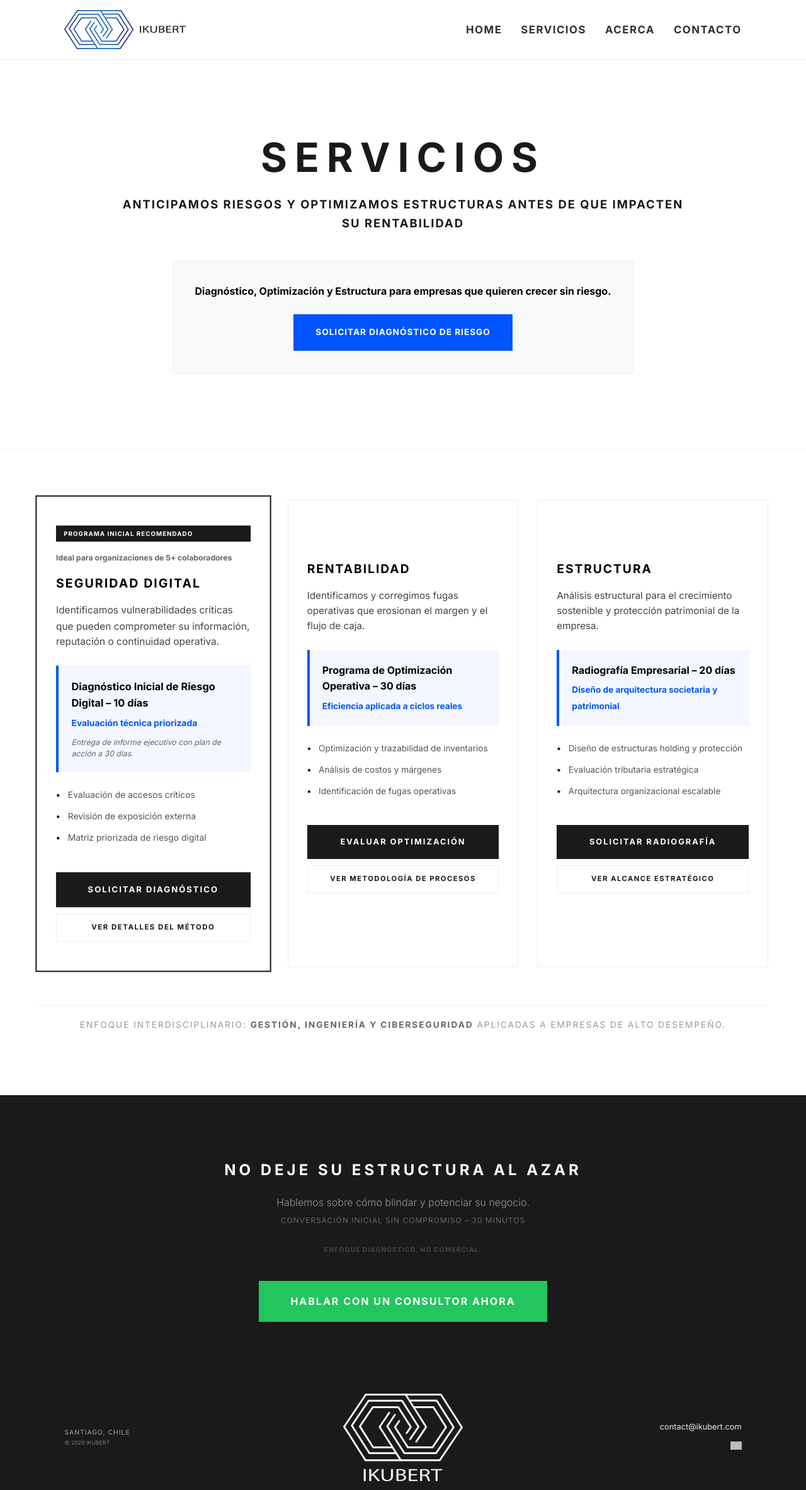
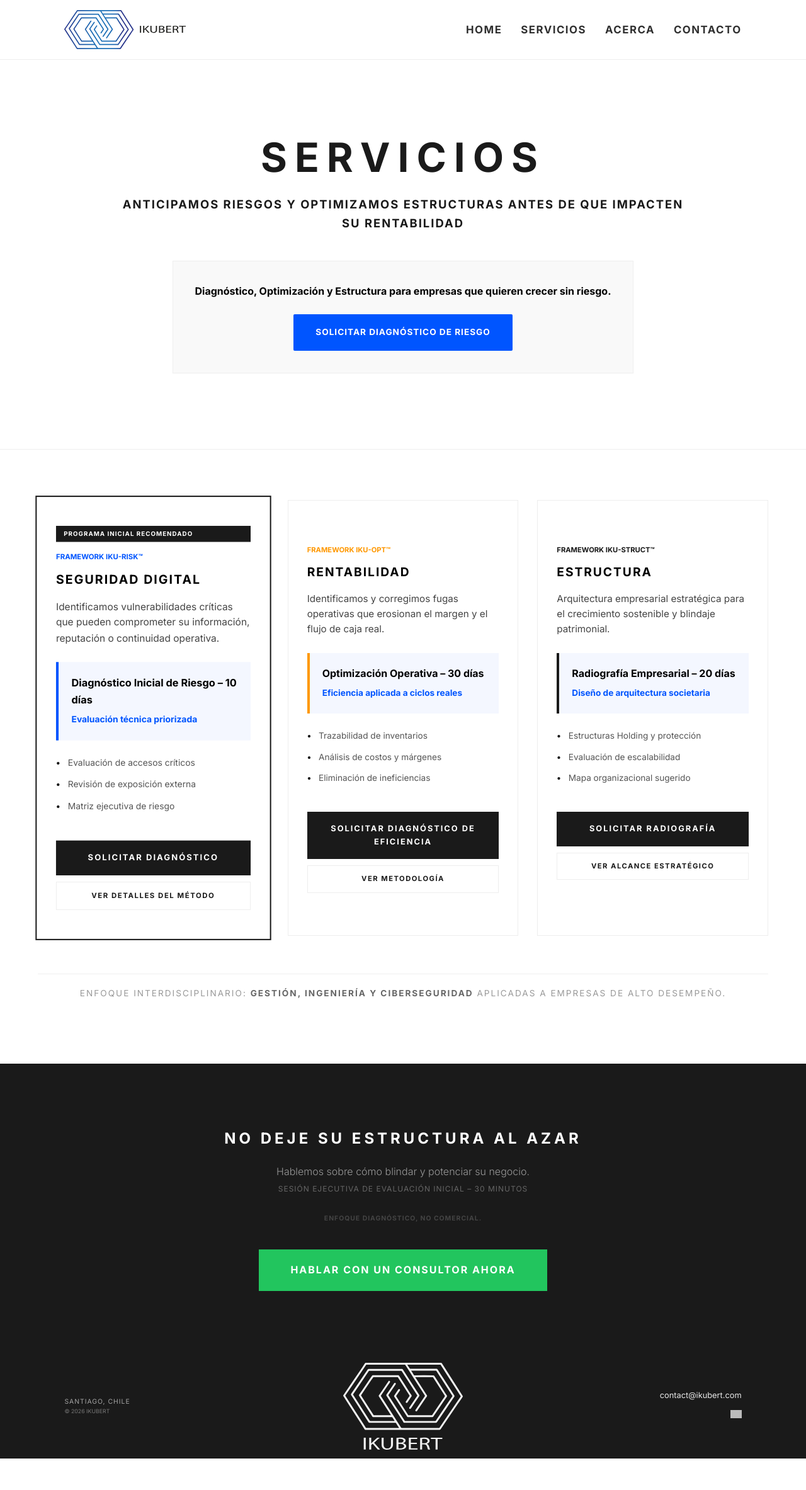
Before and after one commit to IKUBERT/ikubert.github.io, a Jekyll site: the page built from servicios.html, in a window 1280 px wide. Shown: the whole page at 63% size. Built offline with Jekyll 4.4.1, drawn with Linux system fonts in a browser that asks for light colours; after the commit the page ends 2316 px from its top, so only the background shows below that; grey boxes are pictures that could not be loaded.

Commit message:
Refactor servicios.html with new styles and content
Removed old CSS styles and added new styles for service cards and buttons. Updated text content for better clarity and consistency.

```diff
--- a/servicios.html
+++ b/servicios.html
@@ -2,180 +2,6 @@
 layout: default
 title: Servicios | IKUBERT
 ---
-
-<style>
-    /* Estructura de Conversión Estratégica IKUBERT */
-    .service-line-card {
-        background: #fff;
-        border: 1px solid #eee;
-        padding: 45px 30px;
-        display: flex;
-        flex-direction: column;
-        height: 100%;
-        transition: 0.3s;
-        position: relative;
-    }
-
-    .service-line-card:hover {
-        border-color: #1a1a1a;
-        box-shadow: 0 15px 40px rgba(0,0,0,0.08);
-    }
-
-    /* Destaque para el Producto de Entrada (Riesgo) */
-    .featured-card {
-        border: 2px solid #1a1a1a;
-        transform: scale(1.02);
-        z-index: 2;
-    }
-
-    .priority-tag {
-        background: #1a1a1a;
-        color: #fff;
-        font-size: 0.6rem;
-        padding: 5px 12px;
-        font-weight: 800;
-        text-transform: uppercase;
-        letter-spacing: 1px;
-        display: inline-block;
-        margin-bottom: 15px;
-    }
-
-    .segment-filter {
-        font-size: 0.75rem;
-        color: #666;
-        font-weight: 600;
-        margin-bottom: 15px;
-        display: block;
-    }
-
-    .line-title {
-        text-transform: uppercase;
-        letter-spacing: 2px;
-        font-size: 1.2rem;
-        font-weight: 800;
-        margin-bottom: 15px;
-        color: #000;
-    }
-
-    .line-desc {
-        color: #444;
-        font-size: 0.95rem;
-        line-height: 1.6;
-        margin-bottom: 25px;
-        min-height: 65px;
-    }
-
-    /* Cajas Metodológicas */
-    .star-service-box {
-        background: #f4f7ff;
-        border-left: 4px solid #0055ff;
-        padding: 20px;
-        margin-bottom: 25px;
-    }
-
-    .star-name {
-        font-size: 1rem;
-        font-weight: 800;
-        color: #000;
-        display: block;
-        margin-bottom: 5px;
-    }
-
-    .star-promise {
-        font-size: 0.85rem;
-        color: #0055ff;
-        font-weight: 600;
-    }
-
-    .method-proof {
-        font-size: 0.75rem;
-        margin-top: 10px;
-        color: #666;
-        line-height: 1.4;
-        font-style: italic;
-    }
-
-    .benefit-list {
-        list-style: none;
-        padding: 0;
-        margin-bottom: 30px;
-    }
-
-    .benefit-item {
-        font-size: 0.85rem;
-        color: #555;
-        margin-bottom: 12px;
-        display: flex;
-        align-items: flex-start;
-    }
-
-    .benefit-item::before {
-        content: "•";
-        margin-right: 12px;
-        color: #1a1a1a;
-        font-weight: 900;
-    }
-
-    /* Botones de Acción */
-    .btn-action {
-        background: #1a1a1a;
-        color: #fff;
-        text-decoration: none;
-        padding: 16px;
-        text-align: center;
-        font-size: 0.8rem;
-        font-weight: 700;
-        text-transform: uppercase;
-        letter-spacing: 2px;
-        transition: 0.3s;
-        border: 1px solid #1a1a1a;
-    }
-
-    .btn-action:hover {
-        background: #fff;
-        color: #1a1a1a;
-    }
-
-    .btn-secondary {
-        background: #fff;
-        color: #1a1a1a; /* Restaurado a color de marca */
-        margin-top: 10px;
-        padding: 12px;
-        text-align: center;
-        text-decoration: none;
-        font-size: 0.7rem;
-        font-weight: 700;
-        text-transform: uppercase;
-        letter-spacing: 1.5px;
-        border: 1px solid #eee;
-        transition: 0.3s;
-    }
-
-    .btn-secondary:hover {
-        border-color: #1a1a1a;
-        background: #f9f9f9;
-    }
-
-    @media (max-width: 768px) {
-        .featured-card { transform: scale(1); border: 1px solid #eee; }
-        .hero-servicios { padding: 60px 15px !important; }
-        .hero-servicios h1 { font-size: 2.5rem !important; }
-        .grid-servicios { gap: 40px !important; }
-        .mobile-hide { display: none; }
-
-        .cta-box-hero {
-            padding: 25px 20px !important;
-            width: 100% !important;
-            box-sizing: border-box;
-        }
-
-        .btn-hero {
-            display: block !important;
-            width: 100% !important;
-            padding: 18px 10px !important;
-        }
-    }
-</style>
 
 <header class="hero-servicios" style="text-align: center; padding: 120px 20px; background: #fff; border-bottom: 1px solid #eee; width: 100%; box-sizing: border-box;">
     <div style="max-width: 900px; margin: 0 auto;">
@@ -184,7 +10,7 @@
 
         <div class="cta-box-hero" style="background: #f9f9f9; padding: 35px; display: inline-block; border: 1px solid #eee; max-width: 100%; box-sizing: border-box;">
             <p style="font-size: 1rem; font-weight: 600; margin-bottom: 25px; color: #000; line-height: 1.5;">Diagnóstico, Optimización y Estructura para empresas que quieren crecer sin riesgo.</p>
-            <a href="{{ site.baseurl }}/contacto" class="btn-hero" style="background: #0055ff; color: #fff; padding: 18px 35px; text-decoration: none; font-weight: 700; text-transform: uppercase; letter-spacing: 1px; font-size: 0.85rem; display: inline-block;">Solicitar Diagnóstico de Riesgo</a>
+            <a href="{{ site.baseurl }}/contacto" class="btn-hero" style="background: #0055ff; color: #fff; padding: 18px 35px; text-decoration: none; font-weight: 700; text-transform: uppercase; letter-spacing: 1px; font-size: 0.85rem; display: inline-block; border-radius: 2px;">Solicitar Diagnóstico de Riesgo</a>
         </div>
     </div>
 </header>
@@ -194,20 +20,19 @@
 
         <div class="service-line-card featured-card">
             <span class="priority-tag">Programa Inicial Recomendado</span>
-            <span class="segment-filter">Ideal para organizaciones de 5+ colaboradores</span>
+            <span class="segment-filter" style="color: #0055ff; font-weight: 700; font-size: 0.7rem; text-transform: uppercase; margin-bottom: 10px; display: block;">Framework IKU-Risk™</span>
             <h2 class="line-title">Seguridad Digital</h2>
             <p class="line-desc">Identificamos vulnerabilidades críticas que pueden comprometer su información, reputación o continuidad operativa.</p>
 
             <div class="star-service-box">
-                <span class="star-name">Diagnóstico Inicial de Riesgo Digital – 10 días</span>
+                <span class="star-name">Diagnóstico Inicial de Riesgo – 10 días</span>
                 <span class="star-promise">Evaluación técnica priorizada</span>
-                <p class="method-proof">Entrega de informe ejecutivo con plan de acción a 30 días.</p>
             </div>
 
             <ul class="benefit-list">
                 <li class="benefit-item">Evaluación de accesos críticos</li>
                 <li class="benefit-item">Revisión de exposición externa</li>
-                <li class="benefit-item">Matriz priorizada de riesgo digital</li>
+                <li class="benefit-item">Matriz ejecutiva de riesgo</li>
             </ul>
 
             <a href="{{ site.baseurl }}/contacto" class="btn-action">Solicitar Diagnóstico</a>
@@ -215,39 +40,41 @@
         </div>
 
         <div class="service-line-card">
-            <div style="height: 48px;" class="mobile-hide"></div>
+            <div style="height: 25px;" class="mobile-hide"></div>
+            <span class="segment-filter" style="color: #ff9800; font-weight: 700; font-size: 0.7rem; text-transform: uppercase; margin-bottom: 10px; display: block;">Framework IKU-Opt™</span>
             <h2 class="line-title">Rentabilidad</h2>
-            <p class="line-desc">Identificamos y corregimos fugas operativas que erosionan el margen y el flujo de caja.</p>
+            <p class="line-desc">Identificamos y corregimos fugas operativas que erosionan el margen y el flujo de caja real.</p>
 
-            <div class="star-service-box">
-                <span class="star-name">Programa de Optimización Operativa – 30 días</span>
+            <div class="star-service-box" style="border-left-color: #ff9800;">
+                <span class="star-name">Optimización Operativa – 30 días</span>
                 <span class="star-promise">Eficiencia aplicada a ciclos reales</span>
             </div>
 
             <ul class="benefit-list">
-                <li class="benefit-item">Optimización y trazabilidad de inventarios</li>
+                <li class="benefit-item">Trazabilidad de inventarios</li>
                 <li class="benefit-item">Análisis de costos y márgenes</li>
-                <li class="benefit-item">Identificación de fugas operativas</li>
+                <li class="benefit-item">Eliminación de ineficiencias</li>
             </ul>
 
-            <a href="{{ site.baseurl }}/contacto" class="btn-action">Evaluar Optimización</a>
-            <a href="{{ site.baseurl }}/servicios/optimizacion-operativa" class="btn-secondary">Ver metodología de procesos</a>
+            <a href="{{ site.baseurl }}/contacto" class="btn-action">Solicitar Diagnóstico de Eficiencia</a>
+            <a href="{{ site.baseurl }}/servicios/optimizacion-operativa" class="btn-secondary">Ver metodología</a>
         </div>
 
         <div class="service-line-card">
-            <div style="height: 48px;" class="mobile-hide"></div>
+            <div style="height: 25px;" class="mobile-hide"></div>
+            <span class="segment-filter" style="color: #1a1a1a; font-weight: 700; font-size: 0.7rem; text-transform: uppercase; margin-bottom: 10px; display: block;">Framework IKU-Struct™</span>
             <h2 class="line-title">Estructura</h2>
-            <p class="line-desc">Análisis estructural para el crecimiento sostenible y protección patrimonial de la empresa.</p>
+            <p class="line-desc">Arquitectura empresarial estratégica para el crecimiento sostenible y blindaje patrimonial.</p>
 
-            <div class="star-service-box">
+            <div class="star-service-box" style="border-left-color: #1a1a1a;">
                 <span class="star-name">Radiografía Empresarial – 20 días</span>
-                <span class="star-promise">Diseño de arquitectura societaria y patrimonial</span>
+                <span class="star-promise">Diseño de arquitectura societaria</span>
             </div>
 
             <ul class="benefit-list">
-                <li class="benefit-item">Diseño de estructuras holding y protección</li>
-                <li class="benefit-item">Evaluación tributaria estratégica</li>
-                <li class="benefit-item">Arquitectura organizacional escalable</li>
+                <li class="benefit-item">Estructuras Holding y protección</li>
+                <li class="benefit-item">Evaluación de escalabilidad</li>
+                <li class="benefit-item">Mapa organizacional sugerido</li>
             </ul>
 
             <a href="{{ site.baseurl }}/contacto" class="btn-action">Solicitar Radiografía</a>
@@ -266,10 +93,39 @@
 <div style="background: #1a1a1a; padding: 100px 20px; text-align: center; color: #fff;">
     <h2 style="text-transform: uppercase; letter-spacing: 5px; font-size: 1.5rem; font-weight: 800; margin-bottom: 20px;">No deje su estructura al azar</h2>
     <p style="color: #999; margin-bottom: 5px; font-weight: 300;">Hablemos sobre cómo blindar y potenciar su negocio.</p>
-    <p style="color: #666; font-size: 0.75rem; text-transform: uppercase; letter-spacing: 1px; margin-bottom: 30px;">Conversación inicial sin compromiso – 30 minutos</p>
+    <p style="color: #666; font-size: 0.75rem; text-transform: uppercase; letter-spacing: 1px; margin-bottom: 30px;">Sesión ejecutiva de evaluación inicial – 30 minutos</p>
     <p style="color: #444; font-size: 0.65rem; text-transform: uppercase; letter-spacing: 1px; margin-bottom: 40px; font-weight: 700;">Enfoque diagnóstico, no comercial.</p>
 
     <a href="https://wa.me/56989374989" style="background: #22c55e; color: #fff; padding: 20px 50px; text-decoration: none; font-weight: 700; letter-spacing: 2px; text-transform: uppercase; display: inline-block;">
         Hablar con un Consultor Ahora
     </a>
 </div>
+
+<style>
+    /* Estilos locales mínimos para layout de tarjetas */
+    .service-line-card { background: #fff; border: 1px solid #eee; padding: 45px 30px; display: flex; flex-direction: column; height: 100%; transition: 0.3s; position: relative; }
+    .service-line-card:hover { border-color: #1a1a1a; box-shadow: 0 15px 40px rgba(0,0,0,0.08); }
+    .featured-card { border: 2px solid #1a1a1a; transform: scale(1.02); z-index: 2; }
+    .priority-tag { background: #1a1a1a; color: #fff; font-size: 0.6rem; padding: 5px 12px; font-weight: 800; text-transform: uppercase; letter-spacing: 1px; display: inline-block; margin-bottom: 15px; }
+    .line-title { text-transform: uppercase; letter-spacing: 2px; font-size: 1.2rem; font-weight: 800; margin-bottom: 15px; color: #000; }
+    .line-desc { color: #444; font-size: 0.95rem; line-height: 1.6; margin-bottom: 25px; min-height: 65px; }
+    .star-service-box { background: #f4f7ff; border-left: 4px solid #0055ff; padding: 20px; margin-bottom: 25px; }
+    .star-name { font-size: 1rem; font-weight: 800; color: #000; display: block; margin-bottom: 5px; }
+    .star-promise { font-size: 0.85rem; color: #0055ff; font-weight: 600; }
+    .benefit-list { list-style: none; padding: 0; margin-bottom: 30px; }
+    .benefit-item { font-size: 0.85rem; color: #555; margin-bottom: 12px; display: flex; align-items: flex-start; }
+    .benefit-item::before { content: "•"; margin-right: 12px; color: #1a1a1a; font-weight: 900; }
+    .btn-action { background: #1a1a1a; color: #fff; text-decoration: none; padding: 16px; text-align: center; font-size: 0.8rem; font-weight: 700; text-transform: uppercase; letter-spacing: 2px; transition: 0.3s; border: 1px solid #1a1a1a; }
+    .btn-action:hover { background: #fff; color: #1a1a1a; }
+    .btn-secondary { background: #fff; color: #1a1a1a; margin-top: 10px; padding: 12px; text-align: center; text-decoration: none; font-size: 0.7rem; font-weight: 700; text-transform: uppercase; letter-spacing: 1.5px; border: 1px solid #eee; transition: 0.3s; }
+    .btn-secondary:hover { border-color: #1a1a1a; background: #f9f9f9; }
+
+    @media (max-width: 768px) {
+        .featured-card { transform: scale(1); border: 1px solid #eee; }
+        .hero-servicios h1 { font-size: 2.5rem !important; }
+        .grid-servicios { gap: 40px !important; }
+        .mobile-hide { display: none; }
+        .cta-box-hero { padding: 25px 20px !important; width: 100% !important; }
+        .btn-hero { display: block !important; width: 100% !important; }
+    }
+</style>
```
